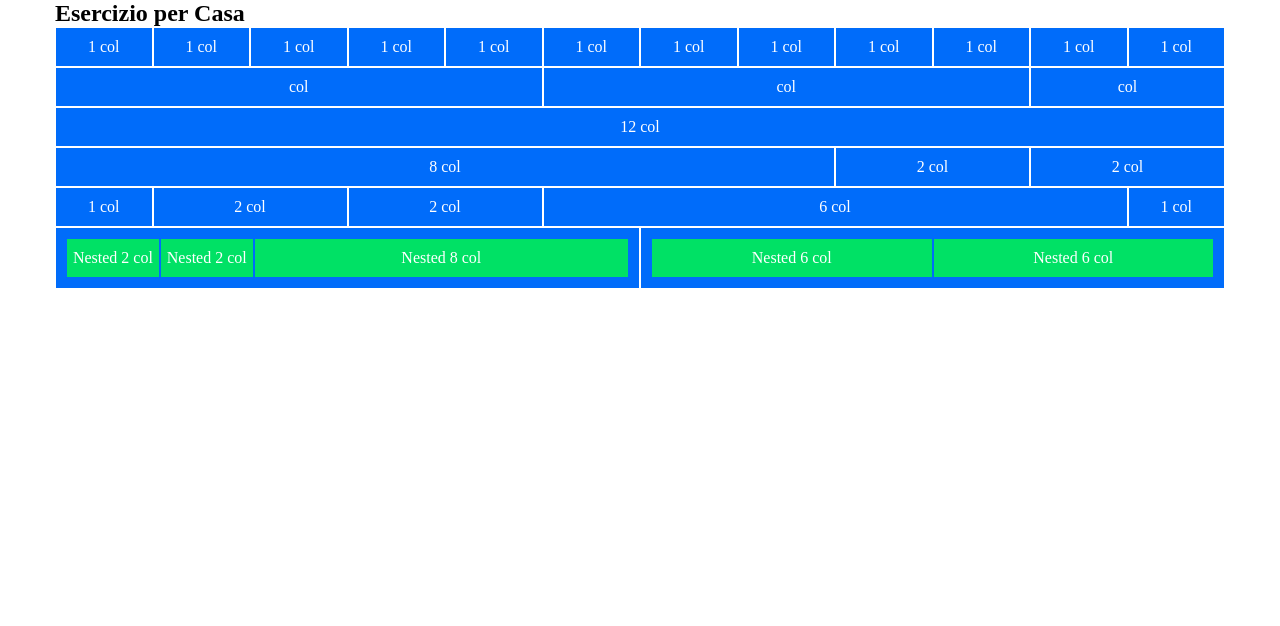
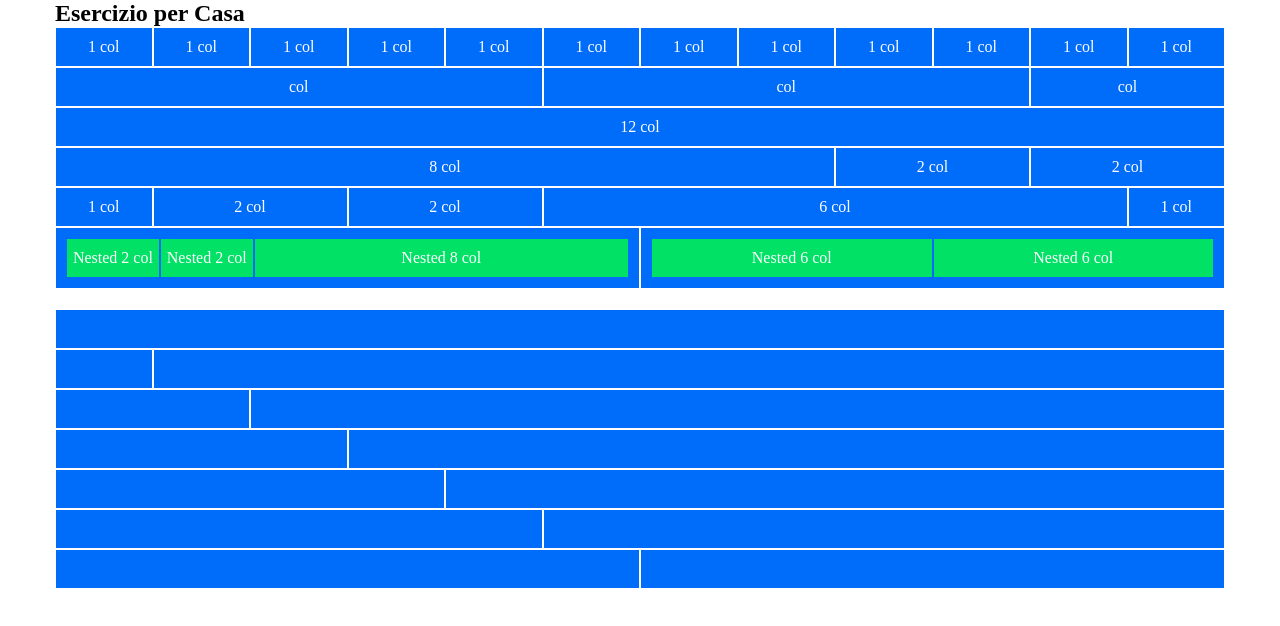
Before and after one commit to xgiuseppevetrano/html-css-12bool, a plain HTML site: page index.html in a window 1280 px wide. Drawn offline with Linux system fonts and the light colour scheme.

Commit message:
second part

```diff
--- a/index.html
+++ b/index.html
@@ -60,8 +60,36 @@
                         <div class="nested col-6">Nested 6 col</div>
                     </div>
                 </div>
-                <div class="col"></div>
             </div>
+            <div class="col"></div>
+            <div class="row">
+                <div class="col-12"></div>
+            </div>
+            <div class="row">
+                <div class="col-1"></div>
+                <div class="col-11"></div>
+            </div>
+            <div class="row">
+                <div class="col-2"></div>
+                <div class="col-10"></div>
+            </div>
+            <div class="row">
+                <div class="col-3"></div>
+                <div class="col-9"></div>
+            </div>
+            <div class="row">
+                <div class="col-4"></div>
+                <div class="col-8"></div>
+            </div>
+            <div class="row">
+                <div class="col-5"></div>
+                <div class="col-7"></div>
+            </div>
+            <div class="row">
+                <div class="col-6"></div>
+                <div class="col-6"></div>
+            </div>
+            <div class="col"></div>
         </div>
     </body>
 </html>
```
